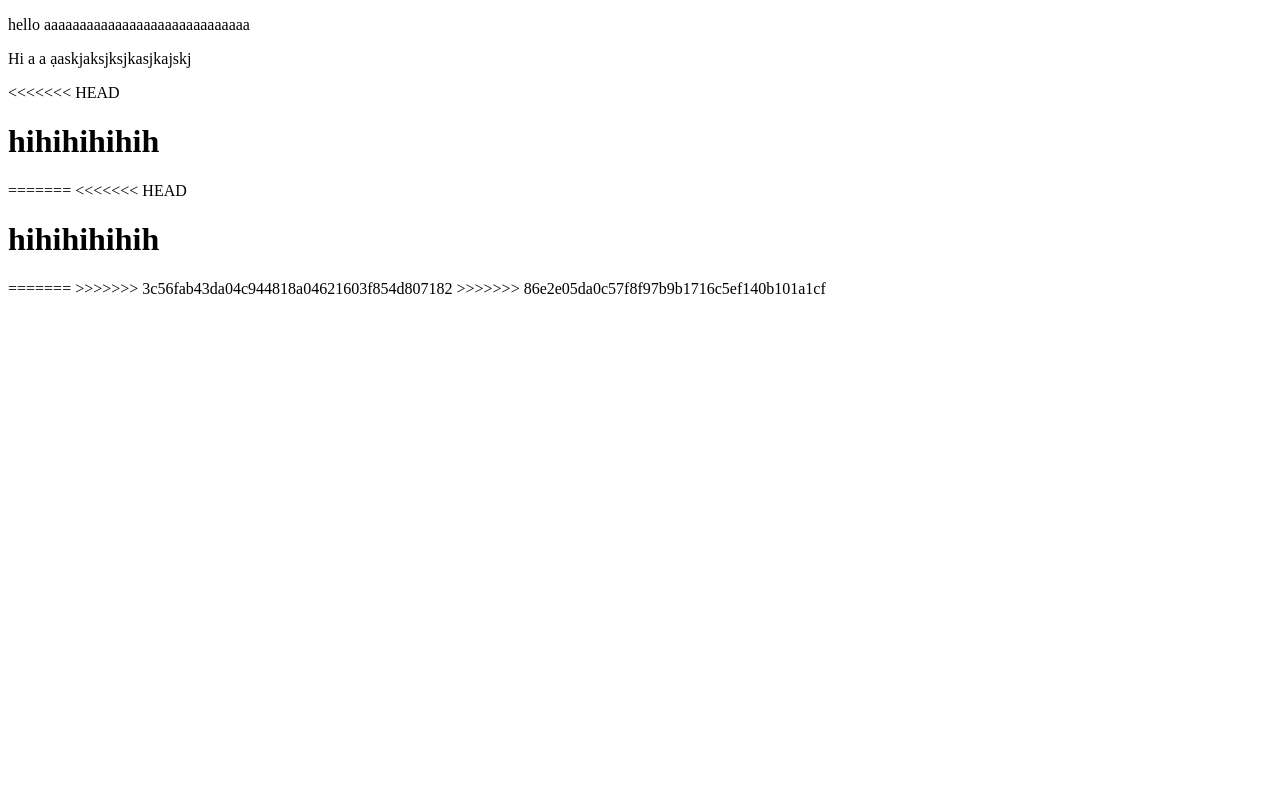
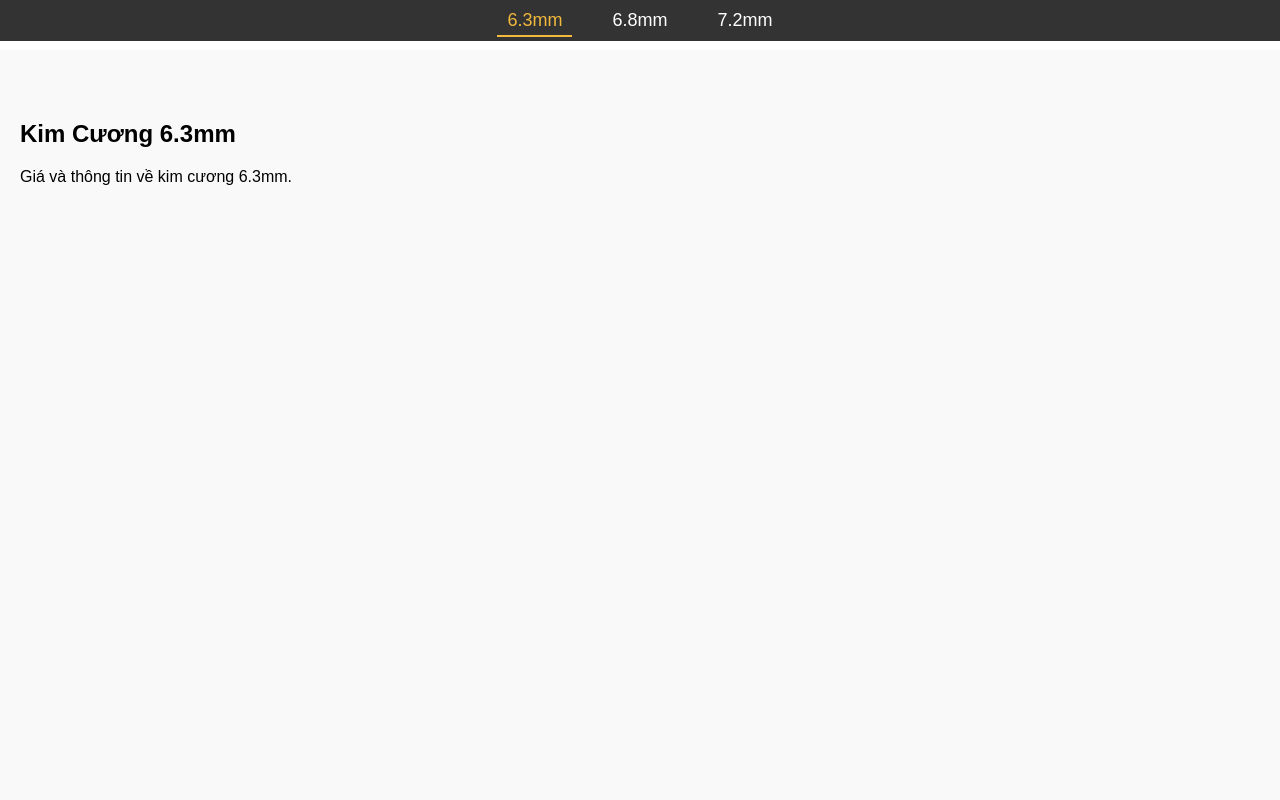
Before and after one commit to hoThanhThien/Nhom, a plain HTML site: page index.html in a window 1280 px wide. Shown: the top 800 px of the page. Drawn offline with Linux system fonts and the light colour scheme.

Commit message:
cap nhat

```diff
--- a/index.html
+++ b/index.html
@@ -1,20 +1,38 @@
 <!DOCTYPE html>
-<html lang="vie">
+<html lang="en">
 <head>
     <meta charset="UTF-8">
     <meta name="viewport" content="width=device-width, initial-scale=1.0">
-    <title>Document</title>
+    <title>Scroll và Hover Menu</title>
+    <link rel="stylesheet" href="styles.css">
 </head>
 <body>
-    <p> hello aaaaaaaaaaaaaaaaaaaaaaaaaaaaa</p>
-    <p>Hi a a ạaskjaksjksjkasjkajskj</p>
-<<<<<<< HEAD
-    <h1>hihihihihih</h1>
-=======
-<<<<<<< HEAD
-    <h1>hihihihihih</h1>
-=======
->>>>>>> 3c56fab43da04c944818a04621603f854d807182
->>>>>>> 86e2e05da0c57f8f97b9b1716c5ef140b101a1cf
+    <header>
+        <nav>
+            <ul class="menu">
+                <li><a href="#section1" class="menu-link">6.3mm</a></li>
+                <li><a href="#section2" class="menu-link">6.8mm</a></li>
+                <li><a href="#section3" class="menu-link">7.2mm</a></li>
+            </ul>
+        </nav>
+    </header>
+
+    <!-- Nội dung từng phần -->
+    <section id="section1" class="content-section">
+        <h2>Kim Cương 6.3mm</h2>
+        <p>Giá và thông tin về kim cương 6.3mm.</p>
+    </section>
+
+    <section id="section2" class="content-section">
+        <h2>Kim Cương 6.8mm</h2>
+        <p>Giá và thông tin về kim cương 6.8mm.</p>
+    </section>
+
+    <section id="section3" class="content-section">
+        <h2>Kim Cương 7.2mm</h2>
+        <p>Giá và thông tin về kim cương 7.2mm.</p>
+    </section>
+
+    <script src="script.js"></script>
 </body>
 </html>
--- a/js.js
+++ /dev/null
@@ -1 +0,0 @@
-//#endregion
--- /dev/null
+++ b/script.js
@@ -0,0 +1,36 @@
+// JavaScript để xử lý hover và scroll
+const sections = document.querySelectorAll('.content-section'); // Chọn các phần nội dung
+const menuLinks = document.querySelectorAll('.menu-link'); // Chọn các liên kết trong menu
+
+// Hàm để kiểm tra phần nào đang ở trong view
+function activateMenuOnScroll() {
+    let index = sections.length;
+
+    while (--index && window.scrollY + 50 < sections[index].offsetTop) {} // Tính vị trí hiện tại
+
+    // Loại bỏ class 'active' khỏi tất cả liên kết menu
+    menuLinks.forEach(link => link.classList.remove('active'));
+
+    // Thêm class 'active' vào liên kết tương ứng
+    menuLinks[index].classList.add('active');
+}
+
+// Gắn sự kiện scroll
+window.addEventListener('scroll', activateMenuOnScroll);
+
+// Thêm sự kiện hover để cuộn đến phần tương ứng
+menuLinks.forEach(link => {
+    link.addEventListener('mouseover', event => {
+        const targetId = link.getAttribute('href').substring(1); // Lấy ID phần cần cuộn tới
+        document.getElementById(targetId).scrollIntoView({ behavior: 'smooth' }); // Cuộn mượt mà
+    });
+});
+
+// Thêm smooth scroll khi click vào menu
+menuLinks.forEach(link => {
+    link.addEventListener('click', event => {
+        event.preventDefault(); // Ngăn chặn hành vi mặc định
+        const targetId = link.getAttribute('href').substring(1); // Lấy ID phần cần cuộn tới
+        document.getElementById(targetId).scrollIntoView({ behavior: 'smooth' }); // Cuộn mượt mà
+    });
+});
--- /dev/null
+++ b/styles.css
@@ -0,0 +1,56 @@
+/* Định dạng chung */
+body {
+    margin: 0;
+    font-family: Arial, sans-serif;
+}
+
+header {
+    position: fixed;
+    top: 0;
+    width: 100%;
+    background-color: #333;
+    z-index: 1000;
+    padding: 10px 0;
+}
+
+.menu {
+    display: flex;
+    justify-content: center;
+    list-style: none;
+    margin: 0;
+    padding: 0;
+}
+
+.menu li {
+    margin: 0 15px;
+}
+
+.menu-link {
+    text-decoration: none;
+    color: white;
+    font-size: 18px;
+    padding: 5px 10px;
+}
+
+.menu-link.active {
+    color: #f2b93d; /* Màu vàng để highlight */
+    border-bottom: 2px solid #f2b93d;
+}
+
+.content-section {
+    height: 100vh; /* Mỗi phần sẽ chiếm 100% chiều cao màn hình */
+    padding: 50px 20px;
+    margin-top: 50px; /* Tránh bị che bởi menu cố định */
+}
+
+#section1 {
+    background-color: #f9f9f9;
+}
+
+#section2 {
+    background-color: #e8e8e8;
+}
+
+#section3 {
+    background-color: #dcdcdc;
+}
```
Also changed, not shown: main.css (deleted).
